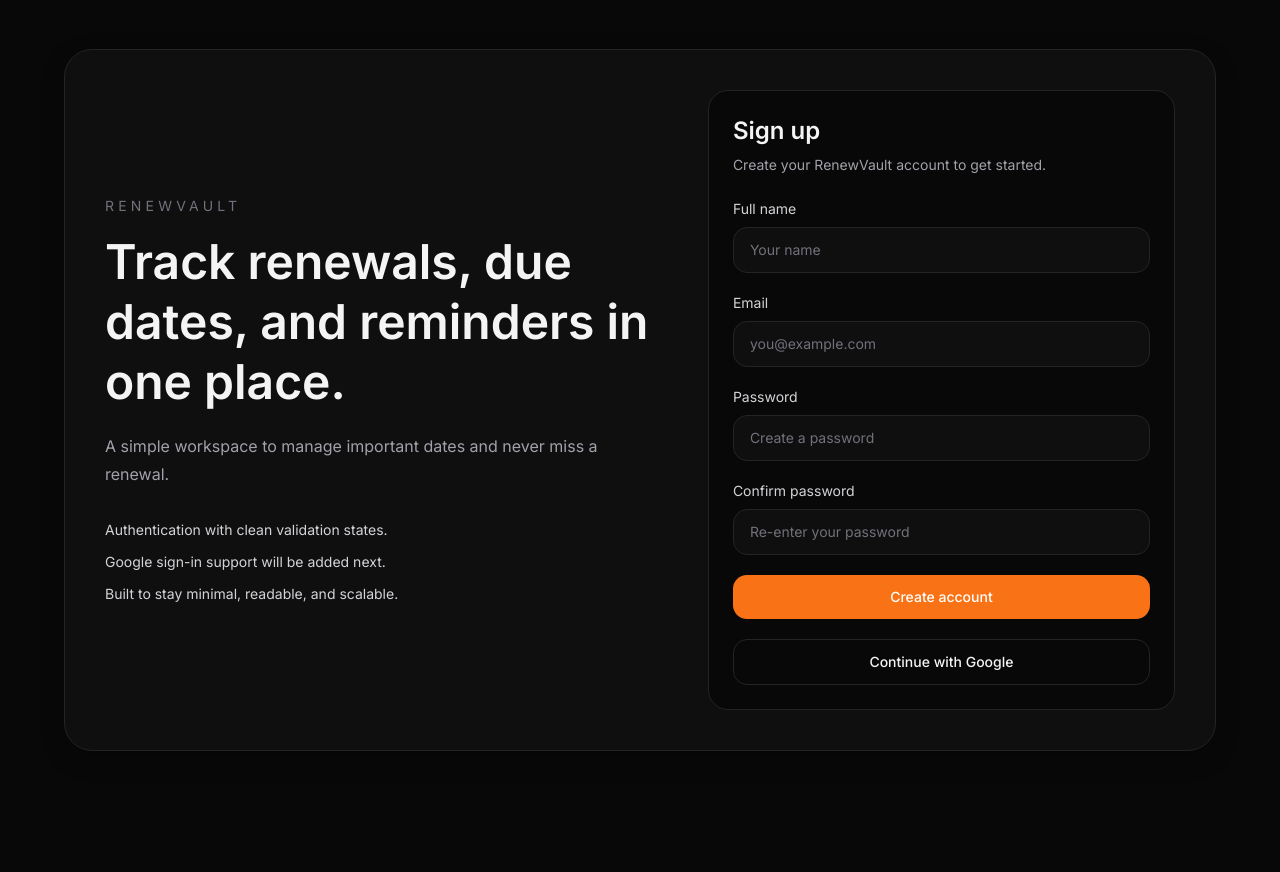
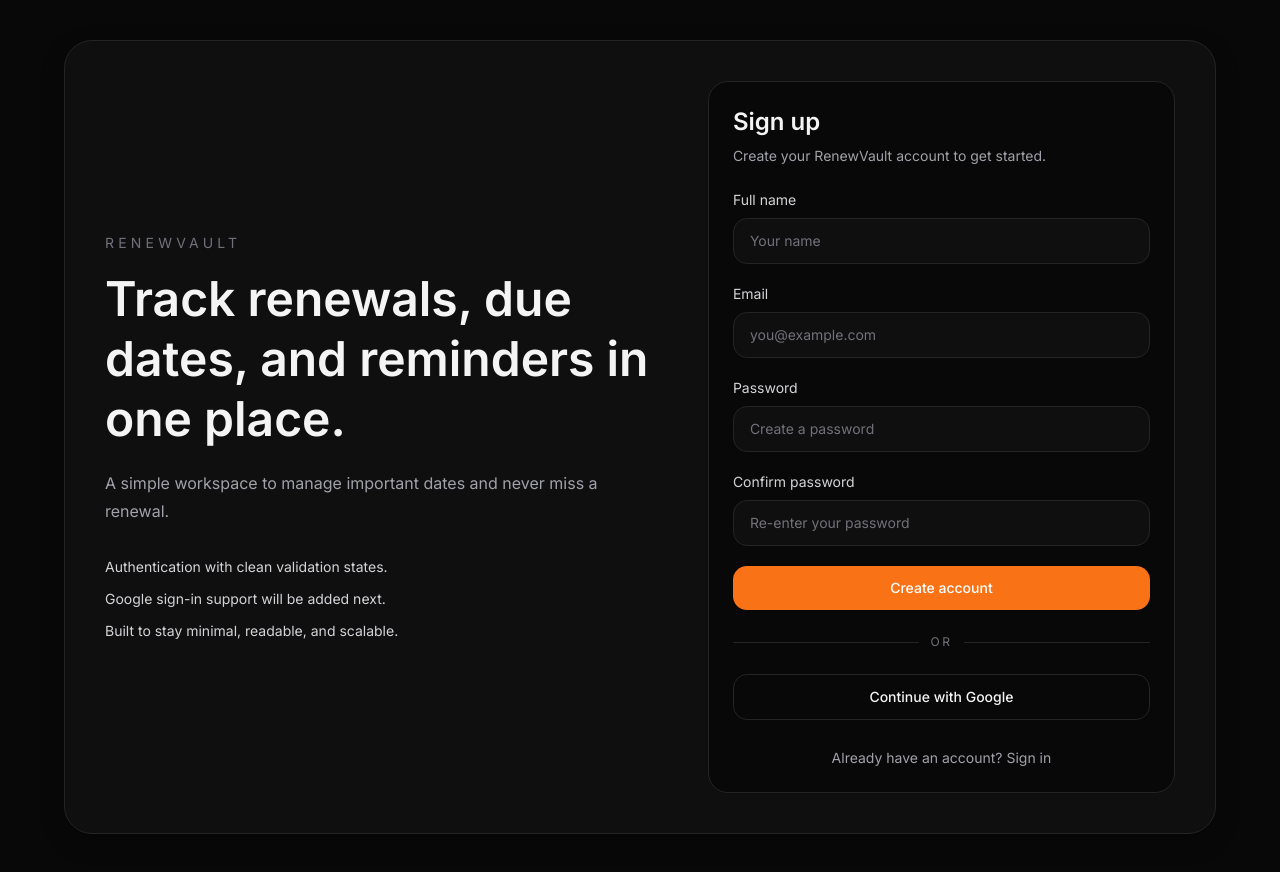
Before and after one commit to Alfee123-web/renewvault, a Next.js app: page /sign-up in a window 1280 px wide. Before the commit the page ends 800 px from the top, so only its background shows below. Built offline with nearby package versions, Linux system fonts and the light colour scheme.

Commit message:
feat: connect auth pages with navigation links

```diff
--- a/app/components/auth/sign-in-form.tsx
+++ b/app/components/auth/sign-in-form.tsx
@@ -1,6 +1,7 @@
 "use client";
 
 import { useState } from "react";
+import Link from "next/link";
 import { Button } from "@/app/components/ui/button";
 import { Input } from "@/app/components/ui/input";
 
@@ -87,12 +88,27 @@
         Sign in
       </Button>
 
+      <div className="flex items-center gap-3 py-1">
+        <div className="h-px flex-1 bg-[var(--border)]" />
+        <span className="text-xs uppercase tracking-[0.2em] text-[var(--text-muted)]">
+          or
+        </span>
+        <div className="h-px flex-1 bg-[var(--border)]" />
+      </div>
+
       <button
         type="button"
         className="flex w-full items-center justify-center rounded-[14px] border border-[var(--border)] bg-transparent px-4 py-3 text-sm font-medium text-[var(--text-primary)] hover:bg-[var(--surface-2)]"
       >
         Continue with Google
       </button>
+
+      <p className="pt-2 text-center text-sm text-[var(--text-body)]">
+        Don&apos;t have an account?{" "}
+        <Link href="/sign-up" className="text-[var(--accent)] hover:underline">
+          Sign up
+        </Link>
+      </p>
     </form>
   );
 }
--- a/app/components/auth/sign-up-form.tsx
+++ b/app/components/auth/sign-up-form.tsx
@@ -1,6 +1,7 @@
 "use client";
 
 import { useState } from "react";
+import Link from "next/link";
 import { Button } from "@/app/components/ui/button";
 import { Input } from "@/app/components/ui/input";
 
@@ -128,12 +129,27 @@
         Create account
       </Button>
 
+      <div className="flex items-center gap-3 py-1">
+        <div className="h-px flex-1 bg-[var(--border)]" />
+        <span className="text-xs uppercase tracking-[0.2em] text-[var(--text-muted)]">
+          or
+        </span>
+        <div className="h-px flex-1 bg-[var(--border)]" />
+      </div>
+
       <button
         type="button"
         className="flex w-full items-center justify-center rounded-[14px] border border-[var(--border)] bg-transparent px-4 py-3 text-sm font-medium text-[var(--text-primary)] hover:bg-[var(--surface-2)]"
       >
         Continue with Google
       </button>
+
+      <p className="pt-2 text-center text-sm text-[var(--text-body)]">
+        Already have an account?{" "}
+        <Link href="/sign-in" className="text-[var(--accent)] hover:underline">
+          Sign in
+        </Link>
+      </p>
     </form>
   );
 }
```
